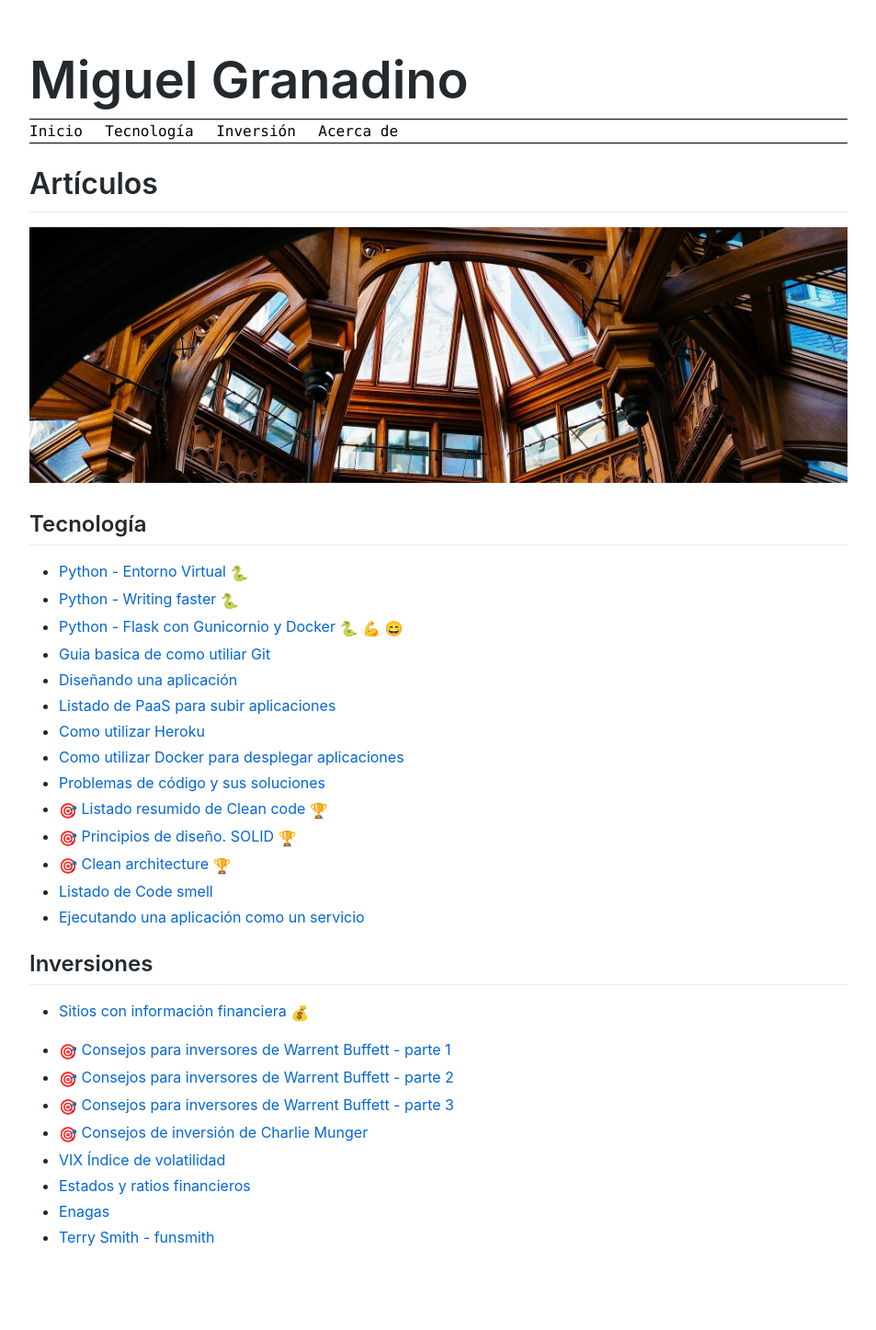
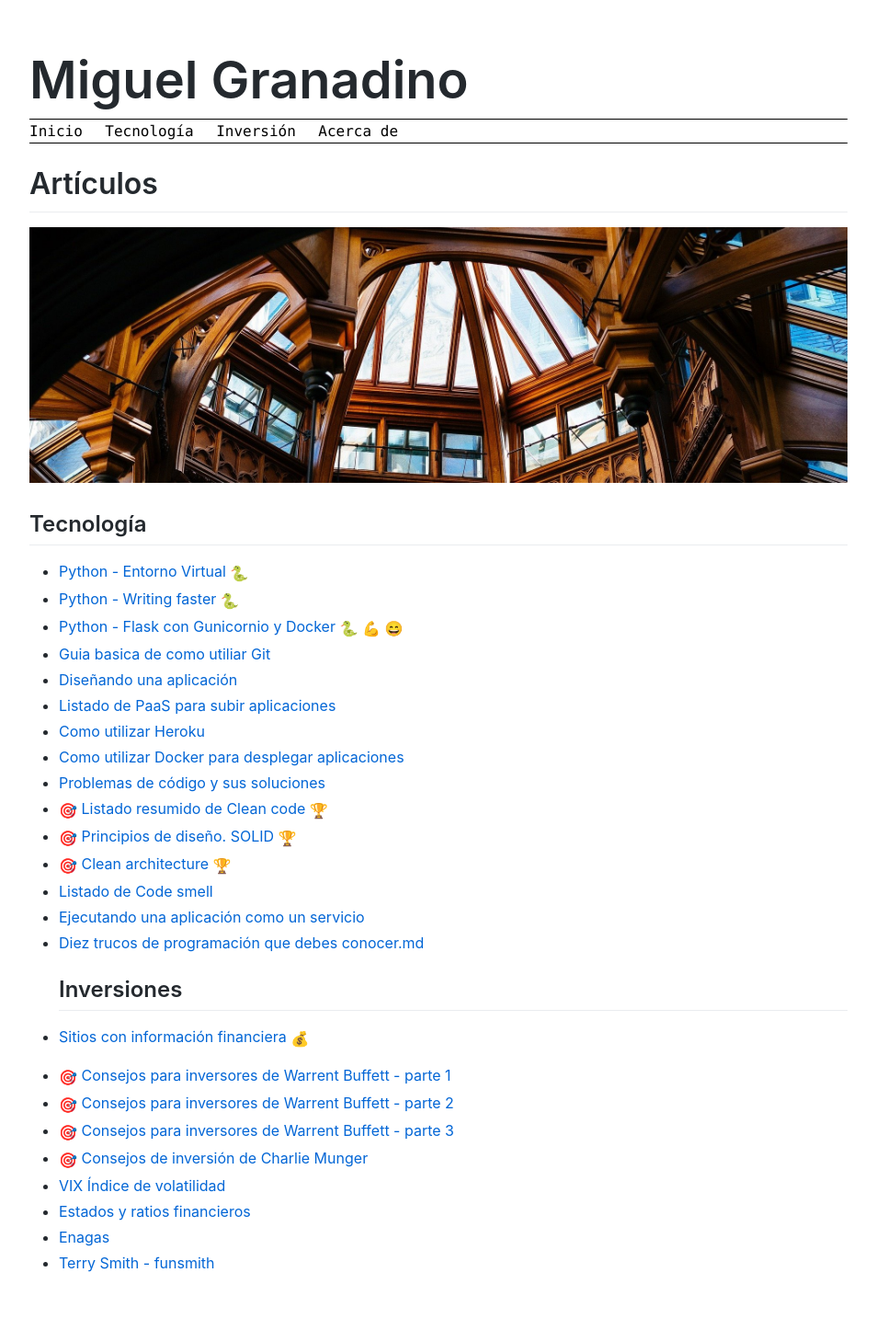
Before and after one commit to Akira3030/formacion, a Jekyll site: the page built from index.md, in a window 1280 px wide. Shown: the whole page at 92% size, without its empty margins (163-1116 px from the left). Built offline with Jekyll 4.4.1, drawn with Linux system fonts in a browser that asks for light colours; emoji names are drawn with the system emoji font; before the commit the page ends 1418 px from its top, so only the background shows below that.

Commit message:
Update index.md

```diff
--- a/index.md
+++ b/index.md
@@ -23,7 +23,7 @@ title: Articulos
 * :dart: [Clean architecture](articulos/) :trophy:
 * [Listado de Code smell](articulos/lista-de-code-smells.md)
 * [Ejecutando una aplicación como un servicio](articulos/ejecutando-aplicacion-como-un-servicio.md)
-
+* [Diez trucos de programación que debes conocer.md](diez-trucos-de-programación-que-debes-conocer.md)
 ## Inversiones
 
 * [Sitios con información financiera](articulos/inversiones/sitios-con-informacion-financiera.md) :moneybag:
```
